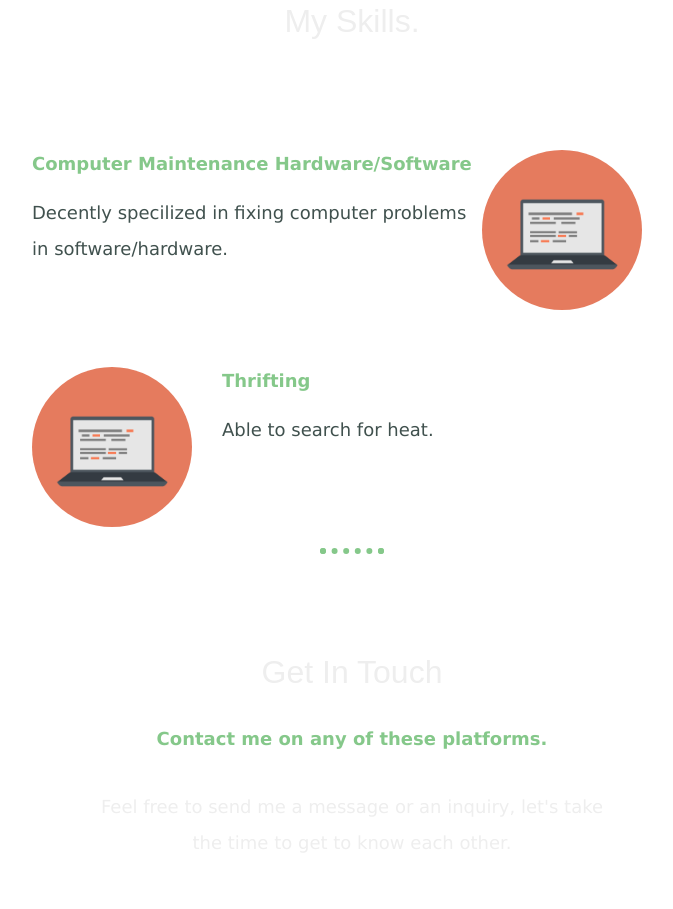
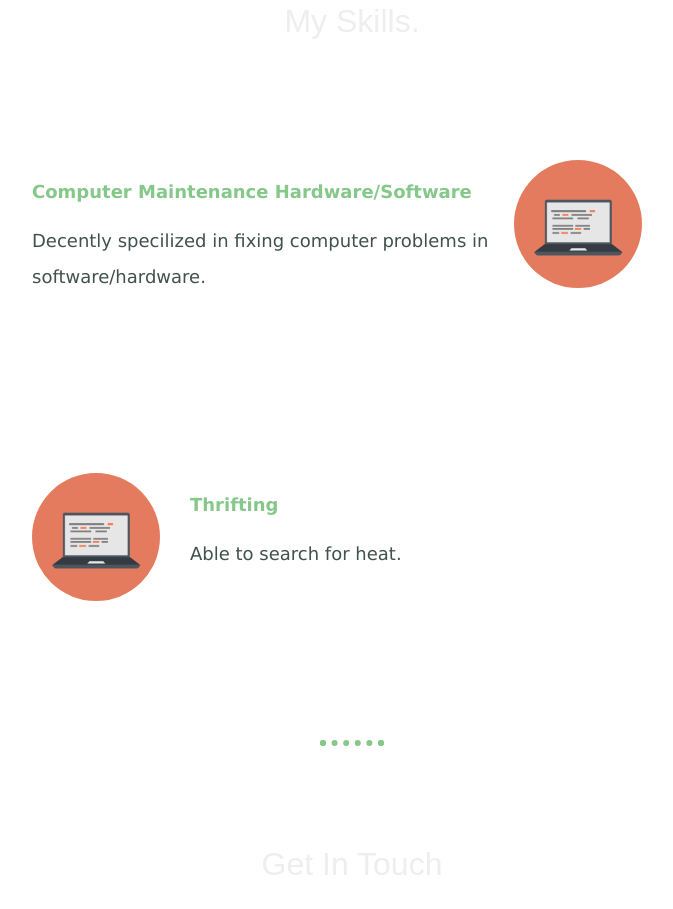
Before and after one commit to rrzq/cv, a plain HTML site: page index.html in a window 1280 px wide. Shown: the part 1466-2375 px from the top of the page, without its empty margins (288-961 px from the left). Drawn offline with Linux system fonts and the light colour scheme.

Commit message:
Add files via upload

```diff
--- a/css/styles.css
+++ b/css/styles.css
@@ -93,19 +93,21 @@ a{
     margin: 100px auto;
     text-align: left;
     line-height: 1.5;
+    padding: 10px 0 50px;
 }
 
 .skill-image-sec1{
-    height: 25%;
-    width: 25%;
+    height: 20%;
+    width: 20%;
     float: right;
     border-radius: 50%;
     margin-right: 30px;
 }
 
+
 .skill-image-sec2{
-    height: 25%;
-    width: 25%;
+    height: 20%;
+    width: 20%;
     float: left;
     border-radius: 50%;
     margin-right: 30px;
```
